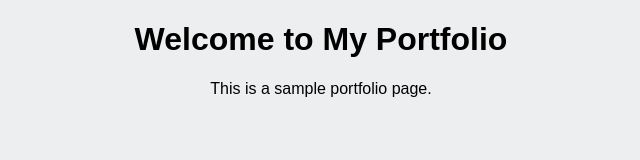
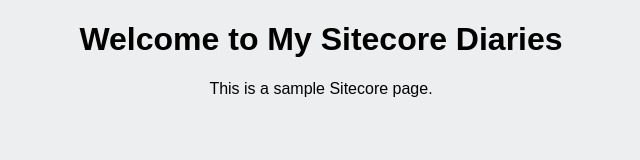
Before and after one commit to mysitecorediaries/FrontendDemo, a plain HTML site: page Src/index.html in a window 1280 px wide. Shown: the whole page, without its empty margins (319-959 px from the left). Drawn offline with Linux system fonts and the light colour scheme.

Commit message:
Update index.html
Changed My Sitecore Diaries

```diff
--- a/Src/index.html
+++ b/Src/index.html
@@ -3,12 +3,12 @@
 <head>
   <meta charset="UTF-8" />
   <meta name="viewport" content="width=device-width, initial-scale=1.0"/>
-  <title>My Portfolio</title>
+  <title>My Sitecore Diaries</title>
   <link rel="stylesheet" href="CSS/main.css"/>
 </head>
 <body>
-  <h1>Welcome to My Portfolio</h1>
-  <p>This is a sample portfolio page.</p>
+  <h1>Welcome to My Sitecore Diaries</h1>
+  <p>This is a sample Sitecore page.</p>
   <script src="Scripts/main.js"></script>
 </body>
 </html>
```
